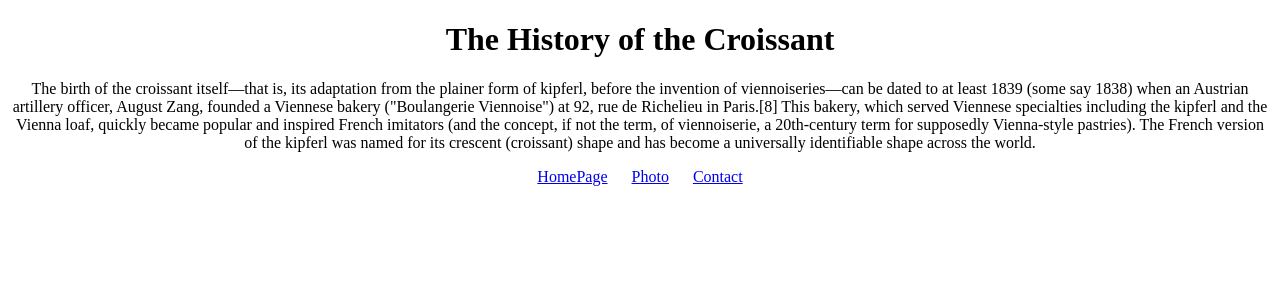
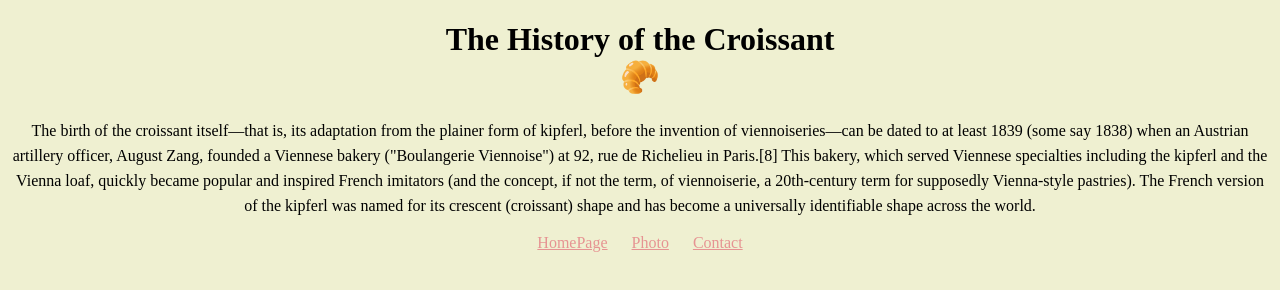
Before and after one commit to mckleebra/Croissant, a plain HTML site: page index.html in a window 1280 px wide. Drawn offline with Linux system fonts and the light colour scheme.

Commit message:
background color and link-text changed

```diff
--- a/index.html
+++ b/index.html
@@ -9,14 +9,19 @@
   <style>
     body {
       text-align: center;
+      background-color: #eff0d1;
+    }
+    p {
+      line-height: 25px;
     }
     a {
       margin-left: 10px;
       margin-right: 10px;
+      color: #e69392;
     }
   </style>
   <body>
-    <h1>The History of the Croissant</h1>
+    <h1>The History of the Croissant<br />🥐</h1>
     <p>
       The birth of the croissant itself—that is, its adaptation from the plainer
       form of kipferl, before the invention of viennoiseries—can be dated to at
```
Also changed, not shown: contact.html (+3 -0 lines), photo.html (+5 -0 lines).
